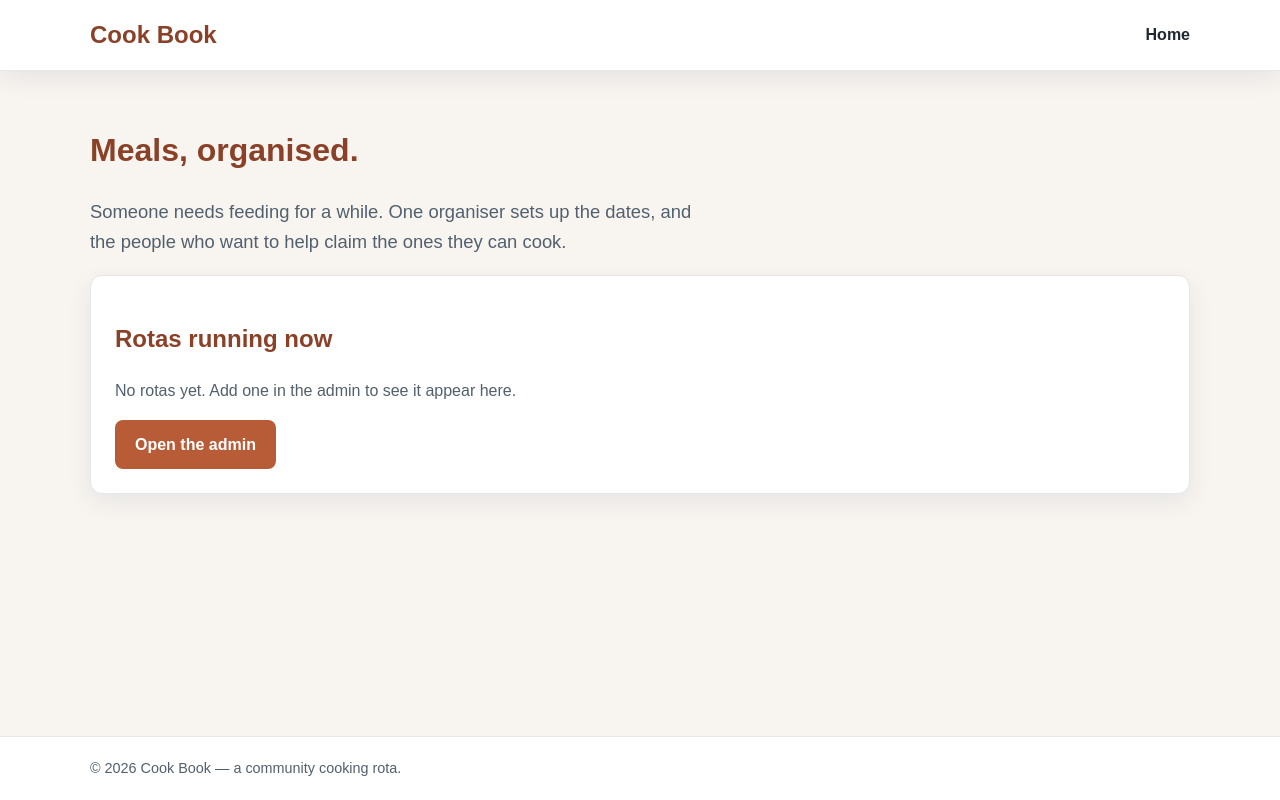
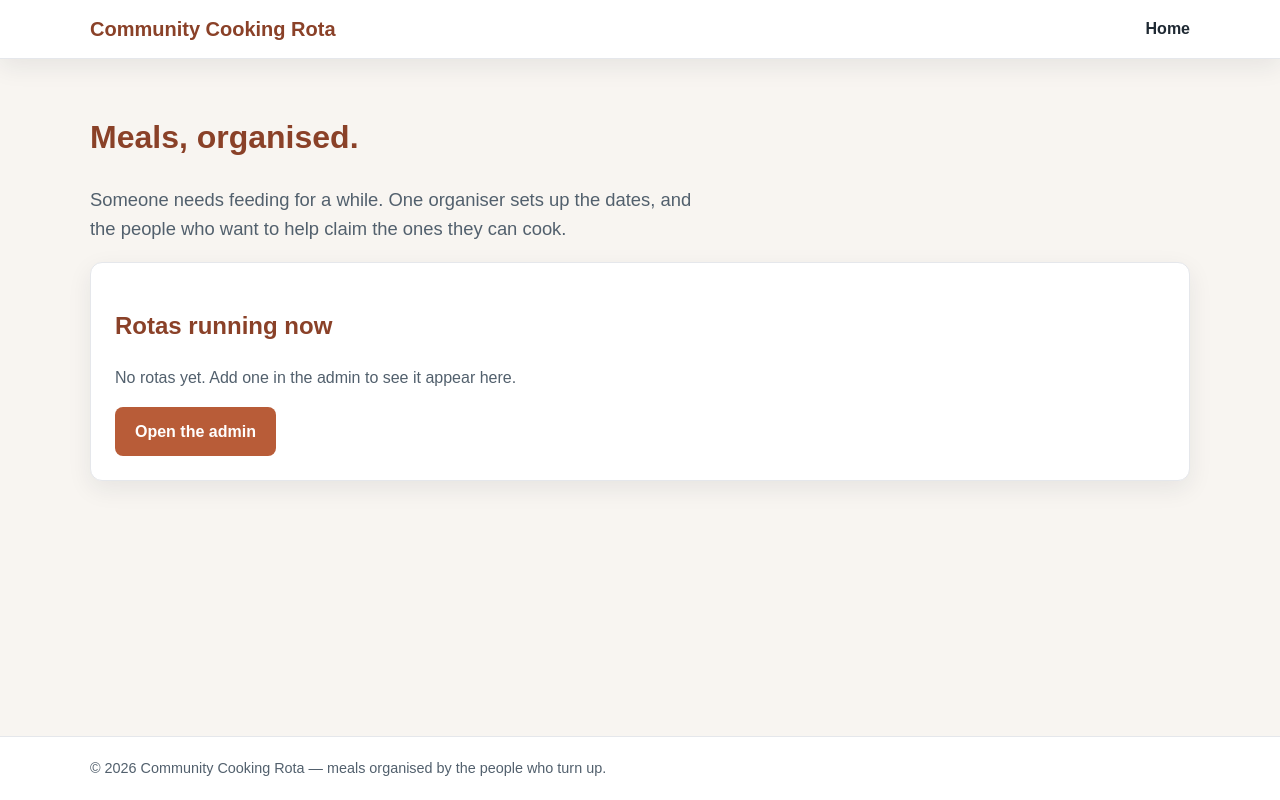
Before and after one commit to sarahjhill/community-cooking-rota, a Django app: page / in a window 1280 px wide. Run offline with Django 5.2, Linux system fonts and the light colour scheme; data that the repository does not hold is empty.

Commit message:
Rename to Community Cooking Rota throughout

```diff
--- a/config/urls.py
+++ b/config/urls.py
@@ -1,4 +1,4 @@
-"""URL configuration for the Cook Book project."""
+"""URL configuration for the Community Cooking Rota project."""
 from django.contrib import admin
 from django.urls import include, path
 
--- a/static/css/styles.css
+++ b/static/css/styles.css
@@ -42,8 +42,9 @@ body {
 .brand {
     color: var(--primary-dark);
     text-decoration: none;
-    font-size: 1.5rem;
+    font-size: 1.25rem;
     font-weight: 700;
+    line-height: 1.2;
 }
 
 .nav-links {
--- a/templates/base.html
+++ b/templates/base.html
@@ -4,7 +4,7 @@
 <head>
     <meta charset="UTF-8">
     <meta name="viewport" content="width=device-width, initial-scale=1.0">
-    <title>{% block title %}Cook Book{% endblock %}</title>
+    <title>{% block title %}Community Cooking Rota{% endblock %}</title>
     <meta name="description" content="{% block description %}Organise meals for someone who needs them, one date at a time.{% endblock %}">
 
     <link rel="stylesheet" href="{% static 'css/styles.css' %}">
@@ -16,7 +16,7 @@
     <header class="site-header">
         <div class="container">
             <nav class="main-nav" aria-label="Main navigation">
-                <a href="{% url 'rota:home' %}" class="brand">Cook Book</a>
+                <a href="{% url 'rota:home' %}" class="brand">Community Cooking Rota</a>
                 <div class="nav-links">
                     <a href="{% url 'rota:home' %}">Home</a>
                     {% if user.is_staff %}<a href="{% url 'admin:index' %}">Admin</a>{% endif %}
@@ -42,7 +42,7 @@
 
     <footer class="site-footer">
         <div class="container">
-            <p>&copy; {% now "Y" %} Cook Book &mdash; a community cooking rota.</p>
+            <p>&copy; {% now "Y" %} Community Cooking Rota &mdash; meals organised by the people who turn up.</p>
         </div>
     </footer>
 
--- a/templates/rota/home.html
+++ b/templates/rota/home.html
@@ -1,6 +1,6 @@
 {% extends "base.html" %}
 
-{% block title %}Home &mdash; Cook Book{% endblock %}
+{% block title %}Home &mdash; Community Cooking Rota{% endblock %}
 
 {% block content %}
     <h1>Meals, organised.</h1>
```
